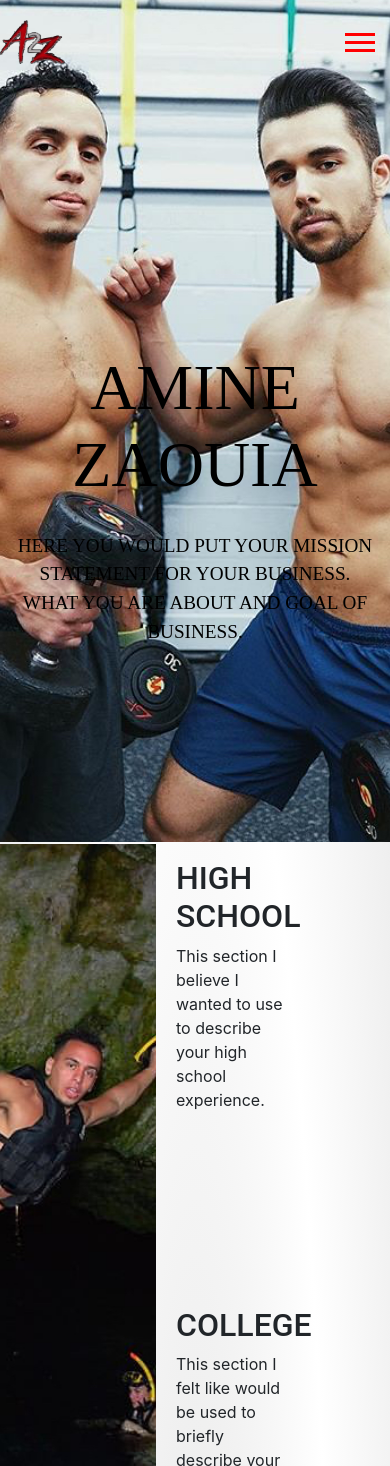
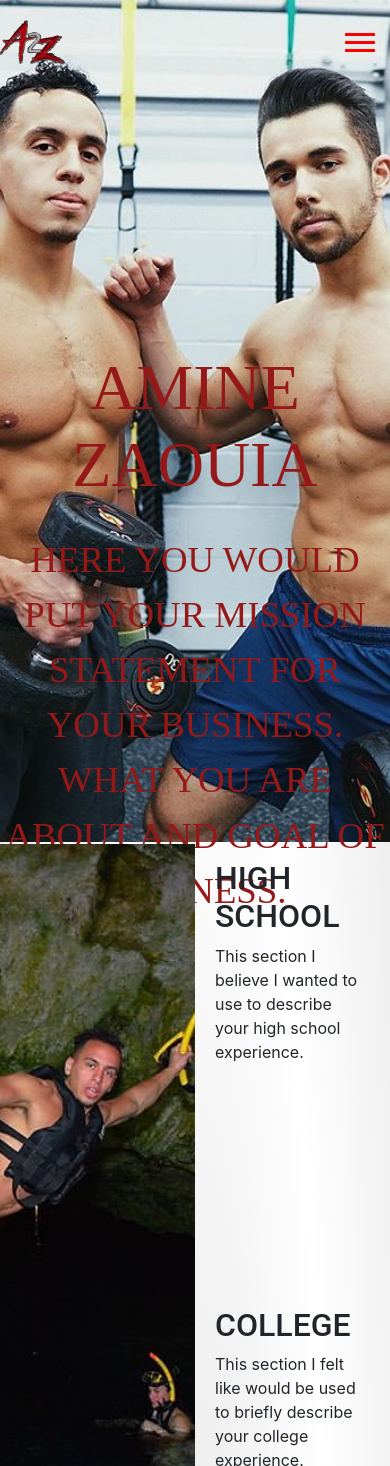
Before and after one commit to mohamedx25/azfitness, a Gatsby app: page /about in a window 390 px wide. Shown: the top 1466 px of the page. Built offline with nearby package versions, Linux system fonts and the light colour scheme.

Commit message:
updates to about page

```diff
--- /dev/null
+++ b/components/Bio/Bio.js
@@ -0,0 +1,19 @@
+import React from 'react'
+import BioUI from './BioUI'
+
+class Bio extends React.Component{
+    render(){
+        return(
+            <div className='container-fluid d-flex justify-content-center'>
+                <div className='row'>
+                    <div className='col-md-6'>
+                        <BioUI />
+                        <BioUI />
+                    </div>
+                </div>
+            </div>
+        )
+    }
+}
+
+export default Bio;
--- /dev/null
+++ b/components/Bio/BioUI.js
@@ -0,0 +1,15 @@
+import React from 'react'
+import './biostyle.css'
+
+const BioUI = (props) =>(
+    <div className='box text-center'>
+        <div className='box-body text-dark'>
+            <h3 className='box-title'>High School</h3>
+            <p className='box-text'>
+             This section will be used for your high school info
+            </p>
+        </div>
+    </div>
+)
+
+export default BioUI;
--- /dev/null
+++ b/components/Bio/biostyle.css
@@ -0,0 +1,3 @@
+.hs{
+    width: 100%;
+}
--- a/components/styles/About.css
+++ b/components/styles/About.css
@@ -25,43 +25,29 @@
     display: inline-block;
     padding-top: 350px;
 
-
 }
 .bio-info h2{
     font-size: 4rem;
-    color: black;
+    color: rgb(150, 25, 25);
     text-transform: uppercase;
-    animation-name: easein;
-    animation-duration: 4s;
-
+    animation: Slide_Up 1.4s ease;
 }
-@keyframes easein{
+.bio-info p{
+    color: rgb(150, 25, 25);
+    font-size: 2.3rem;
+    padding-top: 20px;
+    text-transform: uppercase;
+    animation: Slide_Up 1.4s ease;
+}
+@keyframes Slide_Up{
     0%{
-
-    }
-    25%{
-
-
-    }
-    50%{
-
-
-    }
-    75%{
-
-
+        transform: translateY(250px);
     }
     100%{
-
-
+        transform: translateY(0);
     }
 }
-.bio-info p{
-    color: black;
-    font-size: 1.2rem;
-    padding-top: 20px;
-    text-transform: uppercase;
-}
+
 
 .journey{
     height: 100vh;
@@ -69,7 +55,7 @@
     display: flex;
 }
 .fit-journey{
-    width: 40%;
+    width: 50%;
     height: 100%;
     background-image: url('../images/banana.jpg');
     background-size: cover;
@@ -79,10 +65,10 @@
 }
 .life-story{
     height: 100%;
-    width: 40%;
+    width: 50%;
 }
 .high-school{
-    width: 100%;
+    max-width: 100vw;
     height: 50%;
     padding-left: 20px;
     padding-top: 15px;
--- a/package.json
+++ b/package.json
@@ -35,7 +35,7 @@
     "file-loader": "^3.0.1",
     "install": "^0.12.2",
     "mini-css-extract-plugin": "^0.6.0",
-    "npm": "^6.9.0",
+    "npm": "^6.10.2",
     "prettier": "^1.16.4",
     "url-loader": "^1.1.2"
   },
```
Also changed, not shown: src/pages/about.js (+2 -20 lines), 1 other file (tests, documents, lock files or other folders).
